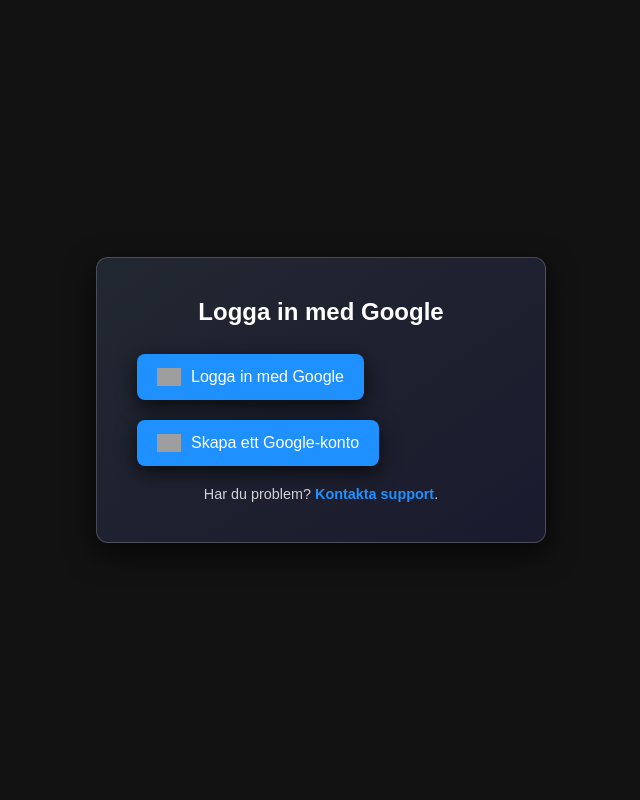
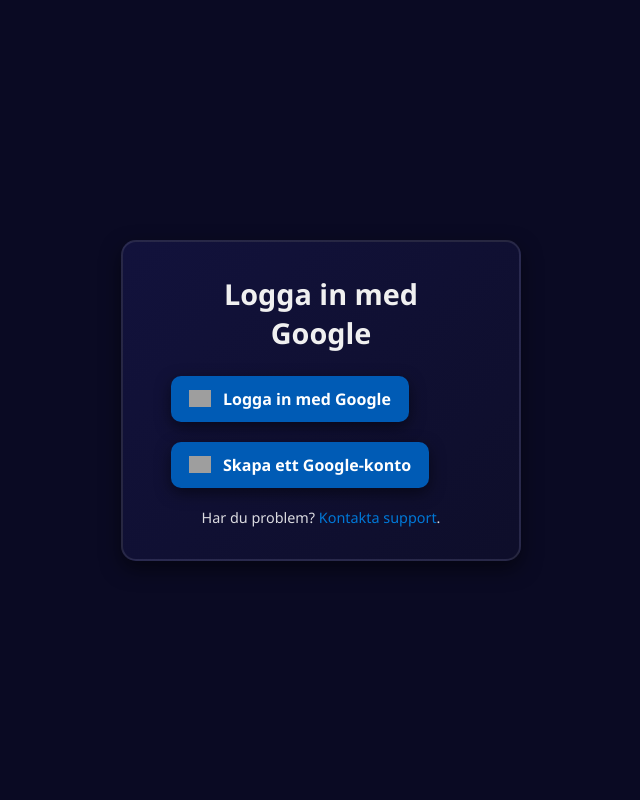
Before and after one commit to Challept/auth-webstay, a Flask app: page / in a window 1280 px wide. Shown: the whole page, without its empty margins (319-959 px from the left). Run offline with Flask 3, Linux system fonts and the light colour scheme; grey boxes are pictures that could not be loaded.

Commit message:
Update index.html

```diff
--- a/templates/index.html
+++ b/templates/index.html
@@ -6,23 +6,23 @@
   <title>Logga in med Google | Webstay Auth</title>
   <style>
     :root {
-      --background-color: #121212;
-      --primary-color: #1e90ff;
-      --hover-color: #1c7ed6;
-      --text-color: #ffffff;
-      --button-background: #1e90ff;
-      --button-hover: #63a4ff;
+      --background-color: #0a0a23;
+      --primary-color: #0078d7;
+      --hover-color: #005bb5;
+      --text-color: #f0f0f0;
+      --button-background: #005bb5;
+      --button-hover: #0078d7;
       --google-color: #ffffff;
       --google-text: #000000;
-      --shadow-color: rgba(0, 0, 0, 0.7);
-      --card-border: rgba(255, 255, 255, 0.2);
+      --shadow-color: rgba(0, 0, 0, 0.5);
+      --card-border: rgba(255, 255, 255, 0.1);
     }
 
     * {
       margin: 0;
       padding: 0;
       box-sizing: border-box;
-      font-family: "Arial", sans-serif;
+      font-family: "Segoe UI", Tahoma, Geneva, Verdana, sans-serif;
     }
 
     body {
@@ -32,21 +32,24 @@
       height: 100vh;
       background: var(--background-color);
       color: var(--text-color);
+      overflow: hidden;
     }
 
     .container {
       text-align: center;
-      background: linear-gradient(145deg, #222831, #1a1a2e);
-      padding: 2.5rem;
-      border-radius: 12px;
-      box-shadow: 0px 10px 30px var(--shadow-color);
-      border: 1px solid var(--card-border);
-      width: 450px;
+      background: linear-gradient(135deg, #12123c, #0e0e2a);
+      padding: 2rem 3rem;
+      border-radius: 15px;
+      box-shadow: 0px 8px 20px var(--shadow-color);
+      border: 2px solid var(--card-border);
+      width: 400px;
+      animation: fadeIn 1s ease-out;
     }
 
     h1 {
-      font-size: 1.5rem;
-      margin-bottom: 1.8rem;
+      font-size: 1.8rem;
+      margin-bottom: 1.5rem;
+      font-weight: 600;
       color: var(--text-color);
     }
 
@@ -57,40 +60,52 @@
       background: var(--button-background);
       color: var(--google-color);
       border: none;
-      border-radius: 8px;
-      padding: 14px 20px;
+      border-radius: 10px;
+      padding: 12px 18px;
       cursor: pointer;
       font-size: 1rem;
-      font-weight: 500;
+      font-weight: 600;
       margin-bottom: 20px;
-      transition: all 0.3s ease;
-      box-shadow: 0px 6px 20px var(--shadow-color);
+      transition: transform 0.3s ease, box-shadow 0.3s ease;
+      box-shadow: 0px 5px 15px var(--shadow-color);
     }
 
     .button:hover {
       background: var(--button-hover);
-      transform: scale(1.05);
+      transform: scale(1.1);
+      box-shadow: 0px 10px 20px var(--shadow-color);
     }
 
     .button img {
-      width: 24px;
-      margin-right: 10px;
+      width: 22px;
+      margin-right: 12px;
     }
 
     .footer {
-      margin-top: 15px;
+      margin-top: 20px;
       font-size: 0.9rem;
-      color: rgba(255, 255, 255, 0.8);
+      color: rgba(255, 255, 255, 0.85);
     }
 
     .footer a {
       color: var(--primary-color);
       text-decoration: none;
-      font-weight: 600;
+      font-weight: 500;
     }
 
     .footer a:hover {
       text-decoration: underline;
+    }
+
+    @keyframes fadeIn {
+      from {
+        opacity: 0;
+        transform: translateY(-20px);
+      }
+      to {
+        opacity: 1;
+        transform: translateY(0);
+      }
     }
   </style>
 </head>
```
